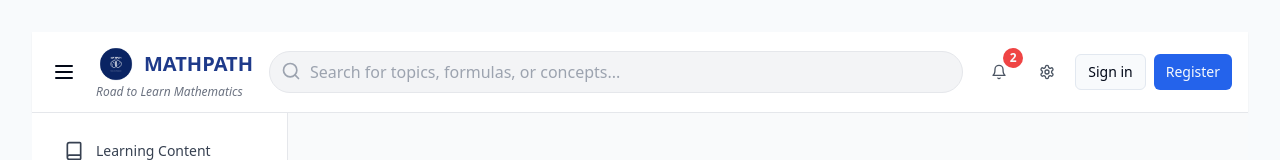
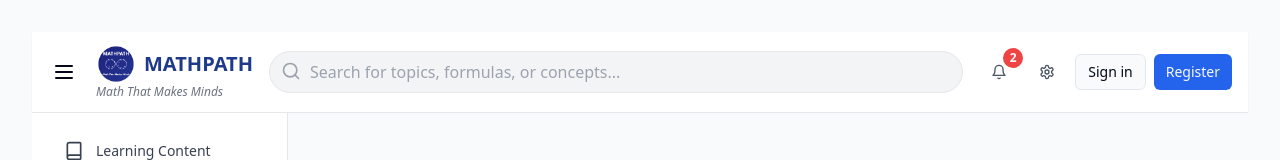
Before and after one commit to ISJBTC/IZZYMATHS, a React (Vite) app: page /subscription in a window 1280 px wide. Shown: the top 160 px of the page. Built offline with nearby package versions, Linux system fonts and the light colour scheme.

Commit message:
Refactor: Use logo inside circle
Update the logo to only include the circle and the content inside it.

```diff
--- a/src/components/layouts/MainLayout.tsx
+++ b/src/components/layouts/MainLayout.tsx
@@ -123,13 +123,13 @@ const MainLayout: React.FC<MainLayoutProps> = ({ children }) => {
             <div className="flex flex-col items-start">
               <div className="flex items-center">
                 <img
-                  src="/lovable-uploads/91fded6f-c872-4df6-b0f7-cc51f64d9e1e.png"
+                  src="/lovable-uploads/36f8e087-4855-4f2b-ab75-719fafc7e3c7.png"
                   alt="MATHPATH Logo"
-                  className="h-10 w-10 mr-2"
+                  className="h-10 w-10 mr-2 rounded-full"
                 />
                 <span className="text-xl font-bold text-math-primary">MATHPATH</span>
               </div>
-              <span className="text-xs text-gray-500 italic">Road to Learn Mathematics</span>
+              <span className="text-xs text-gray-500 italic">Math That Makes Minds</span>
             </div>
           </Link>
         </div>
--- a/src/pages/Index.tsx
+++ b/src/pages/Index.tsx
@@ -1,4 +1,3 @@
-
 import React from 'react';
 import { useNavigate } from 'react-router-dom';
 import MainLayout from '@/components/layouts/MainLayout';
@@ -19,9 +18,9 @@ const Index: React.FC = () => {
           <div className="max-w-3xl flex flex-col md:flex-row items-center gap-8">
             <div className="flex-shrink-0">
               <img
-                src="/lovable-uploads/91fded6f-c872-4df6-b0f7-cc51f64d9e1e.png"
+                src="/lovable-uploads/36f8e087-4855-4f2b-ab75-719fafc7e3c7.png"
                 alt="MATHPATH Logo"
-                className="w-48 h-48 mb-4 md:mb-0"
+                className="w-48 h-48 mb-4 md:mb-0 rounded-full"
               />
             </div>
             <div>
@@ -33,7 +32,7 @@ const Index: React.FC = () => {
                 question papers, and a supportive math community.
               </p>
               <p className="text-md italic mb-6 text-blue-200">
-                Road to Learn Mathematics
+                Math That Makes Minds
               </p>
               {!user ? (
                 <div className="flex flex-wrap gap-4">
```
Also changed, not shown: public/lovable-uploads/36f8e087-4855-4f2b-ab75-719fafc7e3c7.png (added).
